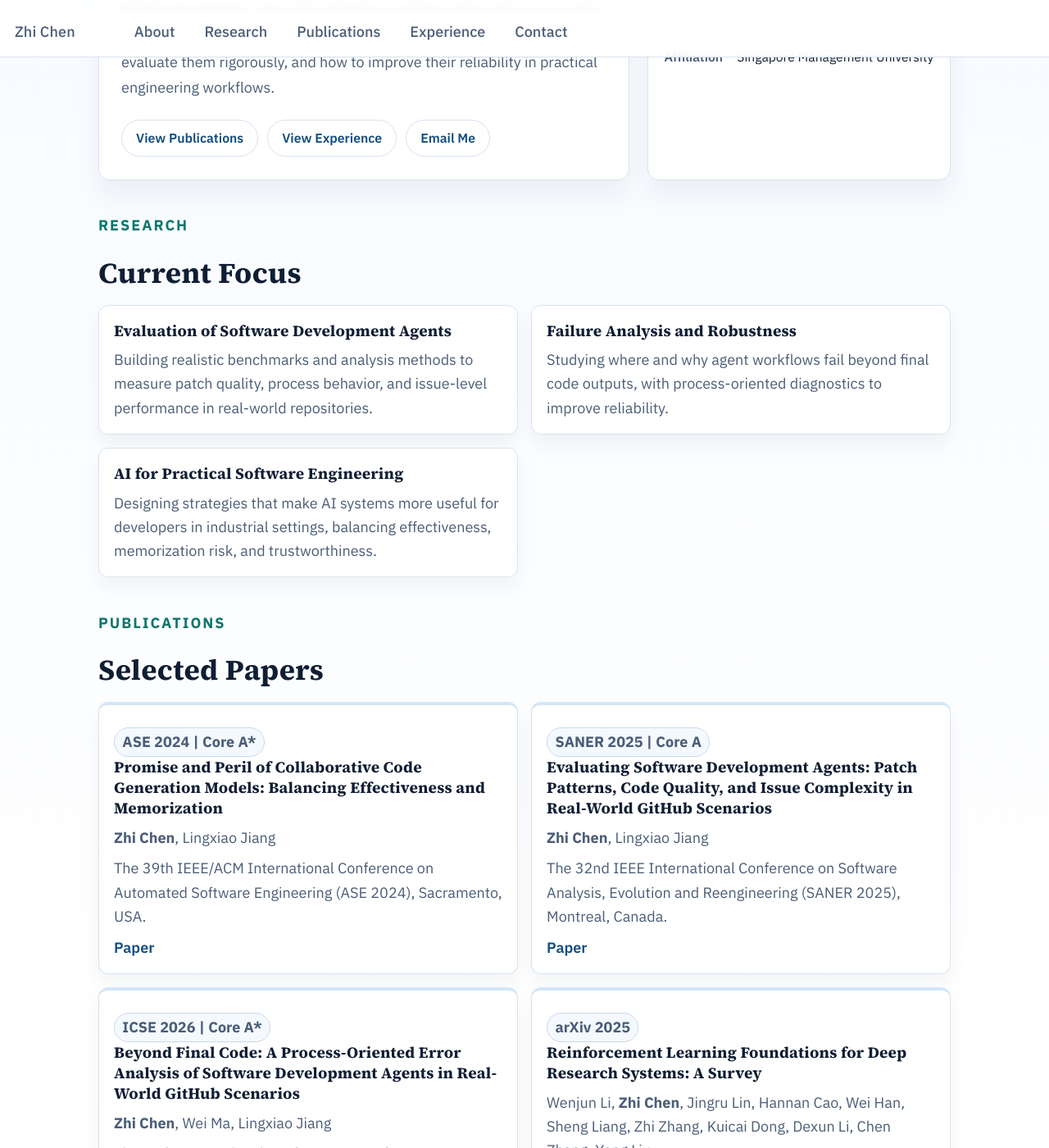
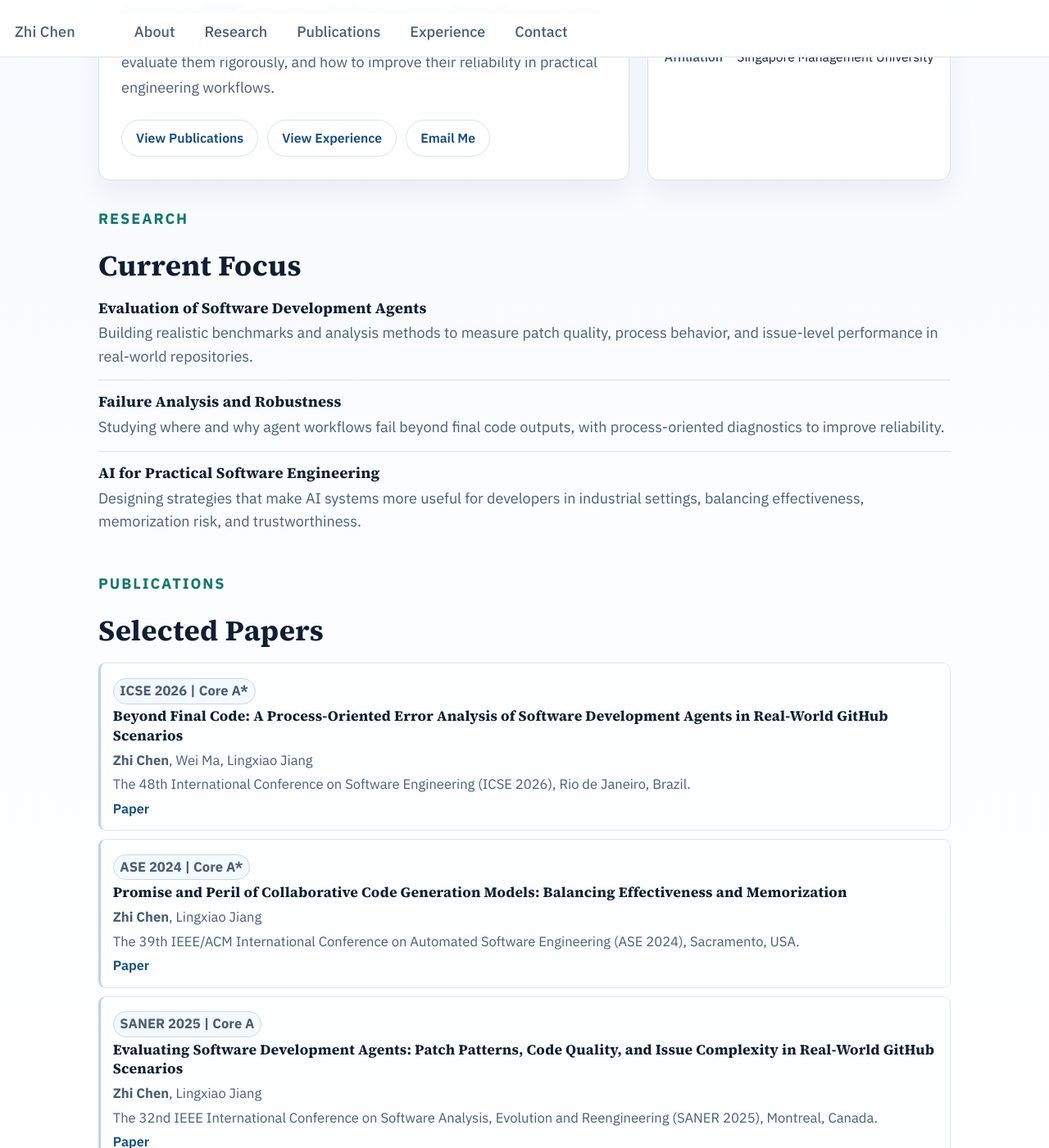
Before and after one commit to chenzhi-cz/chenzhi-cz.github.io, a Jekyll site: the page built from _pages/about.md, in a window 1280 px wide and 1400 px high, scrolled down 386 px. Shown: the whole window at 82% size. Built offline with Jekyll 4.4.1, drawn with Linux system fonts in a browser that asks for light colours; some of the changed text lies outside the part shown.

Commit message:
Refine one-page layout and add 2025 fellowship award

```diff
--- a/_pages/about.md
+++ b/_pages/about.md
@@ -76,6 +76,14 @@ redirect_from:
     </div>
     <div class="pub-grid">
       <article class="pub-card">
+        <p class="pub-card__meta">ICSE 2026 | Core A*</p>
+        <h3>Beyond Final Code: A Process-Oriented Error Analysis of Software Development Agents in Real-World GitHub Scenarios</h3>
+        <p><strong>Zhi Chen</strong>, Wei Ma, Lingxiao Jiang</p>
+        <p>The 48th International Conference on Software Engineering (ICSE 2026), Rio de Janeiro, Brazil.</p>
+        <p class="pub-card__links"><a href="https://arxiv.org/pdf/2503.12374" target="_blank" rel="noopener">Paper</a></p>
+      </article>
+
+      <article class="pub-card">
         <p class="pub-card__meta">ASE 2024 | Core A*</p>
         <h3>Promise and Peril of Collaborative Code Generation Models: Balancing Effectiveness and Memorization</h3>
         <p><strong>Zhi Chen</strong>, Lingxiao Jiang</p>
@@ -92,22 +100,6 @@ redirect_from:
       </article>
 
       <article class="pub-card">
-        <p class="pub-card__meta">ICSE 2026 | Core A*</p>
-        <h3>Beyond Final Code: A Process-Oriented Error Analysis of Software Development Agents in Real-World GitHub Scenarios</h3>
-        <p><strong>Zhi Chen</strong>, Wei Ma, Lingxiao Jiang</p>
-        <p>The 48th International Conference on Software Engineering (ICSE 2026), Rio de Janeiro, Brazil.</p>
-        <p class="pub-card__links"><a href="https://arxiv.org/pdf/2503.12374" target="_blank" rel="noopener">Paper</a></p>
-      </article>
-
-      <article class="pub-card">
-        <p class="pub-card__meta">arXiv 2025</p>
-        <h3>Reinforcement Learning Foundations for Deep Research Systems: A Survey</h3>
-        <p>Wenjun Li, <strong>Zhi Chen</strong>, Jingru Lin, Hannan Cao, Wei Han, Sheng Liang, Zhi Zhang, Kuicai Dong, Dexun Li, Chen Zhang, Yong Liu</p>
-        <p>arXiv preprint arXiv:2509.06733.</p>
-        <p class="pub-card__links"><a href="https://arxiv.org/pdf/2509.06733" target="_blank" rel="noopener">Paper</a></p>
-      </article>
-
-      <article class="pub-card">
         <p class="pub-card__meta">ML4CS 2025</p>
         <h3>AgentGuard: An Active Threat Discovery System for Package Confusion Using Multi-Agent Collaboration</h3>
         <p>Wei Ma, Yu Li, <strong>Zhi Chen</strong>, Ye Liu, Lingxiao Jiang, Qiang Hu, Junyi Tao</p>
@@ -121,6 +113,14 @@ redirect_from:
         <p><strong>Zhi Chen</strong>, Zhensu Sun, Yuling Shi, Chao Peng, Xiaodong Gu, David Lo, Lingxiao Jiang</p>
         <p>arXiv preprint arXiv:2602.07900.</p>
         <p class="pub-card__links"><a href="https://arxiv.org/abs/2602.07900" target="_blank" rel="noopener">Paper</a></p>
+      </article>
+
+      <article class="pub-card">
+        <p class="pub-card__meta">arXiv 2025</p>
+        <h3>Reinforcement Learning Foundations for Deep Research Systems: A Survey</h3>
+        <p>Wenjun Li, <strong>Zhi Chen</strong>, Jingru Lin, Hannan Cao, Wei Han, Sheng Liang, Zhi Zhang, Kuicai Dong, Dexun Li, Chen Zhang, Yong Liu</p>
+        <p>arXiv preprint arXiv:2509.06733.</p>
+        <p class="pub-card__links"><a href="https://arxiv.org/pdf/2509.06733" target="_blank" rel="noopener">Paper</a></p>
       </article>
     </div>
   </section>
@@ -195,6 +195,10 @@ redirect_from:
     </div>
     <div class="award-grid">
       <article class="award-item">
+        <h3>SMU Presidential Doctoral Fellowship</h3>
+        <p>Singapore Management University | 2025</p>
+      </article>
+      <article class="award-item">
         <h3>SMU Research Scholarship</h3>
         <p>Singapore Management University | Aug. 2023</p>
       </article>
--- a/_sass/onepage-home.scss
+++ b/_sass/onepage-home.scss
@@ -242,7 +242,7 @@ body {
 }
 
 .home-section {
-  margin-top: 2.3rem;
+  margin-top: 1.85rem;
   animation: home-rise 0.55s ease both;
 }
 
@@ -256,67 +256,91 @@ body {
 }
 
 .home-card-grid,
-.pub-grid,
 .award-grid {
-  display: grid;
-  grid-template-columns: repeat(2, minmax(0, 1fr));
-  gap: 0.9rem;
+  display: block;
 }
 
 .home-card,
-.pub-card,
-.award-item,
-.contact-card {
-  border: 1px solid var(--home-line);
-  border-radius: 12px;
-  background: var(--home-surface);
-  padding: 1rem 1rem 0.95rem;
-  box-shadow: 0 12px 24px rgba(14, 30, 52, 0.05);
+.award-item {
+  border: 0;
+  border-top: 1px solid var(--home-line);
+  background: transparent;
+  border-radius: 0;
+  padding: 0.78rem 0;
+  box-shadow: none;
+}
+
+.home-card-grid .home-card:first-child,
+.award-grid .award-item:first-child {
+  border-top: 0;
+  padding-top: 0;
 }
 
 .home-card h3,
-.pub-card h3,
 .award-item h3 {
   margin: 0;
-  font-size: 1.05rem;
-  line-height: 1.32;
+  font-size: 1.02rem;
+  line-height: 1.34;
 }
 
 .home-card p,
-.pub-card p,
-.award-item p,
-.contact-card p {
-  margin: 0.48rem 0 0;
+.award-item p {
+  margin: 0.24rem 0 0;
   color: var(--home-muted);
-  line-height: 1.62;
+  line-height: 1.58;
 }
 
 .item-meta {
   font-size: 0.88rem;
 }
 
+.pub-grid {
+  display: grid;
+  grid-template-columns: 1fr;
+  gap: 0.55rem;
+}
+
 .pub-card {
-  border-top: 4px solid #d4e6f8;
+  border: 1px solid #dbe7f4;
+  border-left: 3px solid #bad3ea;
+  border-radius: 9px;
+  background: #fcfeff;
+  padding: 0.72rem 0.82rem;
+  box-shadow: none;
+}
+
+.pub-card h3 {
+  margin: 0.22rem 0 0;
+  font-size: 0.97rem;
+  line-height: 1.36;
+}
+
+.pub-card p {
+  margin: 0.26rem 0 0;
+  color: var(--home-muted);
+  line-height: 1.52;
+  font-size: 0.92rem;
 }
 
 .pub-card__meta {
   display: inline-block;
   margin: 0;
-  padding: 0.15rem 0.52rem;
+  padding: 0.12rem 0.42rem;
   border-radius: 999px;
   border: 1px solid #c7d9ec;
-  font-size: 0.75rem;
+  font-size: 0.71rem;
   font-weight: 700;
   color: var(--home-brand-dark);
   background: #f4f9ff;
 }
 
 .pub-card__links {
-  margin-top: 0.62rem;
+  margin-top: 0.3rem;
 }
 
 .pub-card__links a {
   font-weight: 600;
+  font-size: 0.9rem;
 }
 
 .timeline {
@@ -370,7 +394,18 @@ body {
 }
 
 .contact-card {
-  background: linear-gradient(135deg, #f8fbff 0%, #eef5ff 100%);
+  border: 0;
+  border-top: 1px solid var(--home-line);
+  border-radius: 0;
+  background: transparent;
+  padding: 0.78rem 0;
+  box-shadow: none;
+}
+
+.contact-card p {
+  margin: 0.24rem 0 0;
+  color: var(--home-muted);
+  line-height: 1.58;
 }
 
 .contact-links {
@@ -400,9 +435,7 @@ body {
     grid-template-columns: 1fr;
   }
 
-  .home-card-grid,
-  .pub-grid,
-  .award-grid {
+  .pub-grid {
     grid-template-columns: 1fr;
   }
 }
@@ -415,11 +448,14 @@ body {
 
   .home-hero__content,
   .home-hero__panel,
-  .home-card,
   .pub-card,
-  .award-item,
   .contact-card {
     padding: 0.9rem 0.84rem;
+  }
+
+  .home-card,
+  .award-item {
+    padding: 0.72rem 0;
   }
 
   .home-actions {
```
